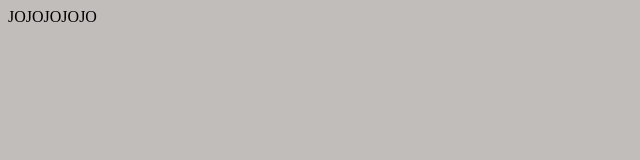
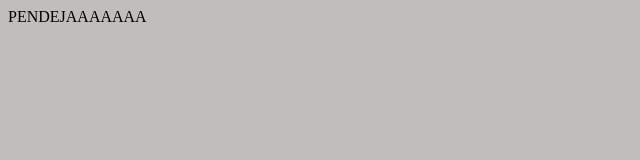
Before and after one commit to Cris-NN/proyecto-NotApp, a website: page views/index.html in a window 1280 px wide. Shown: the full height of the page, 0-640 px from the left. Drawn offline with Linux system fonts and the light colour scheme.

Commit message:
Guardo cambios antes de enviar a main

```diff
--- a/views/index.html
+++ b/views/index.html
@@ -8,6 +8,6 @@
     </head>
 
     <body>
-            JOJOJOJOJO
+            PENDEJAAAAAAA
     </body>
 </html>
```
